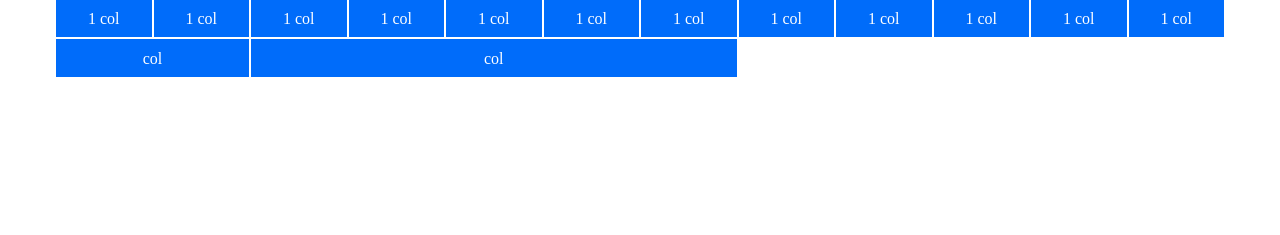
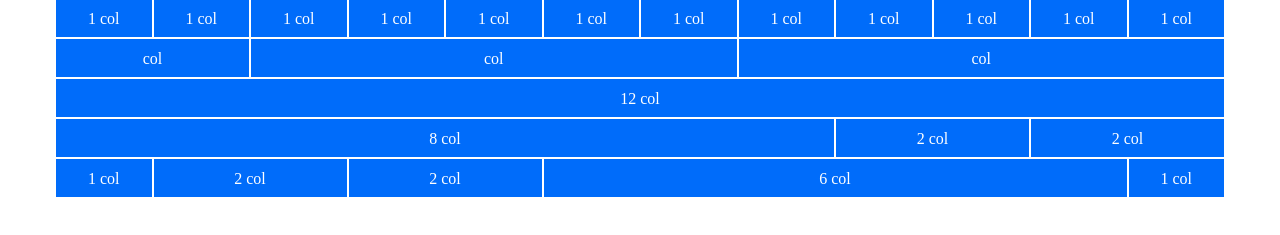
Before and after one commit to Omar-Codess/html-css-12bool, a plain HTML site: page index.html in a window 1280 px wide. Shown: the part 39-274 px from the top of the page. Drawn offline with Linux system fonts and the light colour scheme.

Commit message:
realizzate row 2-3-4-5

```diff
--- a/index.html
+++ b/index.html
@@ -30,7 +30,25 @@
         <div class="row">
             <div class="col-2">col</div>
             <div class="col-5">col</div>
+            <div class="col-5">col</div>
+        </div>
 
+        <div class="row">
+            <div class="col-12">12 col</div>
+        </div>
+
+        <div class="row">
+            <div class="col-8">8 col</div>
+            <div class="col-2">2 col</div>
+            <div class="col-2">2 col</div>
+        </div>
+
+        <div class="row">
+            <div class="col-1">1 col</div>
+            <div class="col-2">2 col</div>
+            <div class="col-2">2 col</div>
+            <div class="col-6">6 col</div>
+            <div class="col-1">1 col</div>
         </div>
     </div>
 </body>
```
